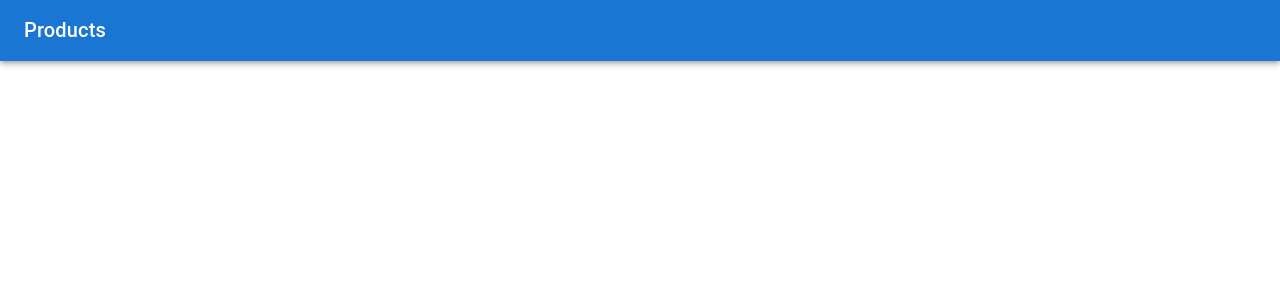
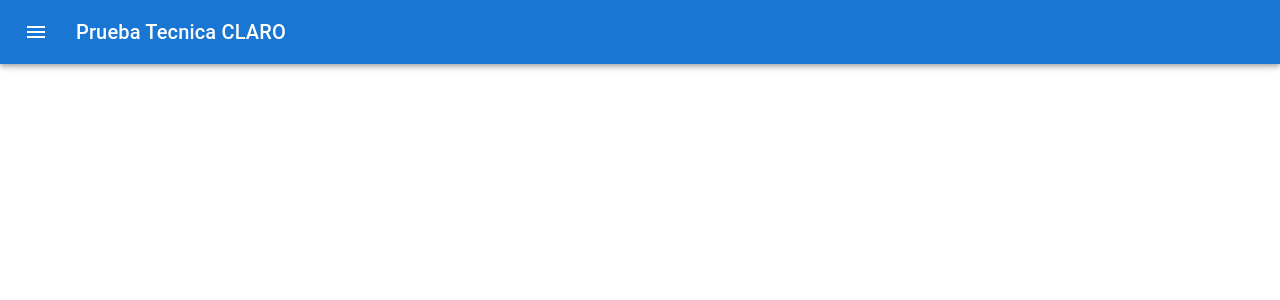
Before and after one commit to ArquimedesFermin/ProductFront, a React (Create React App) app: page /RegistrarProducto/1 in a window 1280 px wide. Before the commit this address had no page. Shown: the top 300 px of the page. Built offline with nearby package versions, Linux system fonts and the light colour scheme.

Commit message:
feature/link

```diff
--- a/src/App.js
+++ b/src/App.js
@@ -1,14 +1,25 @@
 import "./App.css";
+import React, { useState } from "react";
+import { BrowserRouter as Router, Route, Routes } from "react-router-dom";
+import Bar from "./Bar";
+import SideBar from "./SideBar";
+
 import Grid from "./Product/Grid";
-import { BrowserRouter as Router, Route, Routes } from "react-router-dom";
-import Bar from './Bar'
+import Register from "./Product/Register";
+
+
+
 const App = () => {
+  const [state, setState] = useState();
+
   return (
     <div>
       <Router>
-        <Bar/>
+        <Bar setState={setState} />
+        <SideBar open={state} />
         <Routes>
           <Route exact path="/" element={<Grid />} />
+          <Route exact path="/RegistrarProducto" element={<Register />} />
         </Routes>
       </Router>
     </div>
--- a/src/Bar.js
+++ b/src/Bar.js
@@ -1,29 +1,59 @@
-import react from "react";
+import React, { useEffect, useState } from "react";
 import AppBar from "@mui/material/AppBar";
 import Toolbar from "@mui/material/Toolbar";
 import Typography from "@mui/material/Typography";
 import { makeStyles } from "@mui/styles";
+import IconButton from "@mui/material/IconButton";
+import MenuIcon from "@mui/icons-material/Menu";
+import Button from "@mui/material/Button";
+import Box from "@mui/material/Box";
 
 const useStyle = makeStyles({
   root: {
-   minHeight:61
+    minHeight: 61,
   },
-  logo:{
-    height:20
-  }
+  logo: {
+    height: 20,
+  },
 });
 
-const Bar = () => {
+const Bar = ({ setState }) => {
+  const [open, setOpen] = useState(false);
+
+  useEffect(() => {
+    setState(open);
+  }, [open]);
+
+  const OpenSideBar = () => {
+    if (open) {
+      setOpen(false);
+    } else {
+      setOpen(true);
+    }
+  };
+
   const classes = useStyle();
   return (
     <div>
-      <AppBar position="static" className={classes.root}>
-        <Toolbar variant="dense">
-          <Typography variant="h6" color="inherit" component="div" className={classes.logo}>
-            Products
-          </Typography>
-        </Toolbar>
-      </AppBar>
+      <Box sx={{ flexGrow: 1 }}>
+        <AppBar position="static">
+          <Toolbar>
+            <IconButton
+              size="large"
+              edge="start"
+              color="inherit"
+              aria-label="menu"
+              sx={{ mr: 2 }}
+              onClick={OpenSideBar}
+            >
+              <MenuIcon />
+            </IconButton>
+            <Typography variant="h6" component="div" sx={{ flexGrow: 1 }}>
+              Prueba Tecnica CLARO
+            </Typography>
+          </Toolbar>
+        </AppBar>
+      </Box>
     </div>
   );
 };
--- /dev/null
+++ b/src/SideBar.js
@@ -0,0 +1,64 @@
+import React, { useEffect, useState } from "react";
+import Box from "@mui/material/Box";
+import Drawer from "@mui/material/Drawer";
+import List from "@mui/material/List";
+import Divider from "@mui/material/Divider";
+import ListItem from "@mui/material/ListItem";
+import Typography from "@mui/material/Typography";
+import { Link } from "react-router-dom";
+
+const SideBar = ({ open }) => {
+  const [state, setState] = useState(false);
+
+  useEffect(() => {
+    setState(open);
+  }, [open]);
+
+  const list = () => (
+    <Box role="presentation" style={{ width: 254 }}>
+      <List>
+        <div>
+          <Typography variant="h6" style={{ textAlign: "center" }}>
+            Productos
+          </Typography>
+        </div>
+
+        <ListItem to="/" button button component={Link}>
+          Lista de productos
+        </ListItem>
+        <ListItem to="/RegistrarProducto" button component={Link}>
+          Registrar
+        </ListItem>
+      </List>
+      <Divider />
+
+      {/*<List>
+        {["All mail", "Trash", "Spam"].map((text, index) => (
+          <ListItem button key={text}>
+            <ListItemIcon>
+              {index % 2 === 0 ? <InboxIcon /> : <MailIcon />}
+            </ListItemIcon>
+            <ListItemText primary={text} />
+          </ListItem>
+        ))}
+      </List>*/}
+    </Box>
+  );
+
+  return (
+    <div>
+      <React.Fragment>
+        <Drawer
+          onClick={() => {
+            setState(false);
+          }}
+          open={state}
+        >
+          {list()}
+        </Drawer>
+      </React.Fragment>
+    </div>
+  );
+};
+
+export default SideBar;
```
Also changed, not shown: src/Product/Grid.js (line endings or trailing spaces).
